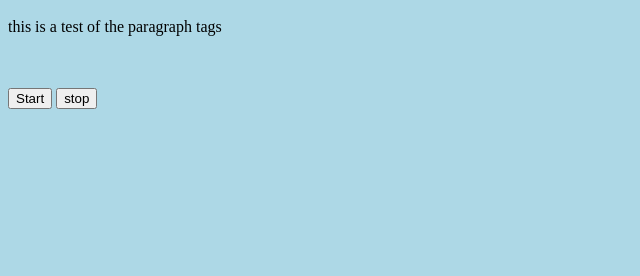
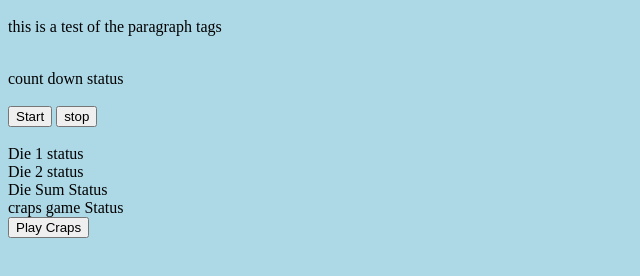
Before and after one commit to Dredd117/CSC102SU21Wk2Assignment, a plain HTML site: page WK2/index.html in a window 1280 px wide. Shown: the part 314-590 px from the top of the page, without its empty margins (0-640 px from the left). Drawn offline with Linux system fonts and the light colour scheme.

Commit message:
added craps game and notes

```diff
--- a/WK2/index.html
+++ b/WK2/index.html
@@ -4,8 +4,11 @@
 Wk1 assignment, Launching your UAT Space Program HTML Document-->
     <html>
 <head>
+    <!--this calls to the javaScript code-->
     <script src="code.js"></script>
+    <!--this calls to the CSS code-->
     <link rel="stylesheet" href="style.css">
+    <!--title of website page-->
 <title>
     Mr.victor UATspace Page
 </title>
@@ -16,7 +19,9 @@ Wk1 assignment, Launching your UAT Space Program HTML Document-->
 </head>
 
 <body>
+    <!-- this calls to an image that is in the same folder as the file-->
 <img src="UATspaceLogo-1.jpg">
+<!--header of the website-->
 <h1>
     UATSpacepage
 </h1>
@@ -27,14 +32,27 @@ Wk1 assignment, Launching your UAT Space Program HTML Document-->
 
 </script>
 
-
+<!--adds a paragraph portion to the page-->
 <p>
     this is a test of the paragraph tags
 </p>
+<!--adds space to items displayed on the page-->
 <br>
-<div id="countdownStatus"></div>
+<!--uses Div tag to identify unique code in the file-->
+<div id="countdownStatus">count down status</div>
 <br>
-<button onclick="countdownTimer();">Start</button>
-<button>stop</button>
+<!-- button tag is used to identify a button that is displayed and interactable on the webpage-->
+<button onclick="countdownTimer();" class="button">Start</button>
+<!-- the class tag is used to apply certain changes to everything that has the tag to be altered as well-->
+<button class="button">stop</button>
+<br>
+<br>
+<!-- the id tag is calling to the document.getElementById that is within its quoatation in the JS code-->
+<div id="die1Res">Die 1 status</div>
+<div id="die2Res">Die 2 status</div>
+<div id="diceSum">Die Sum Status</div>
+<div id="crapsStatus">craps game Status</div>
+<button onclick="playCraps()" class="button">Play Craps</button>
+
 </body>
     </html>
```
